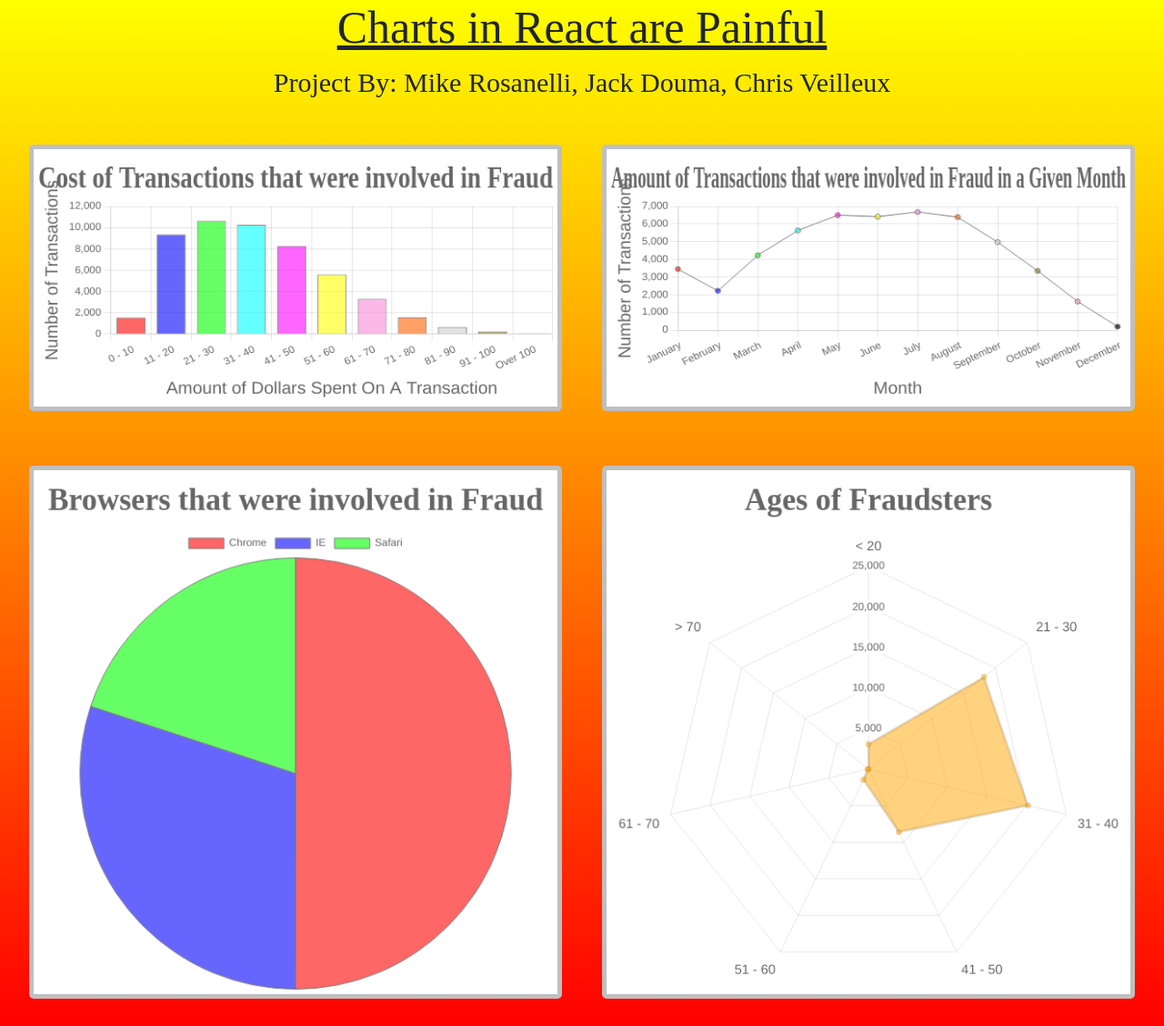
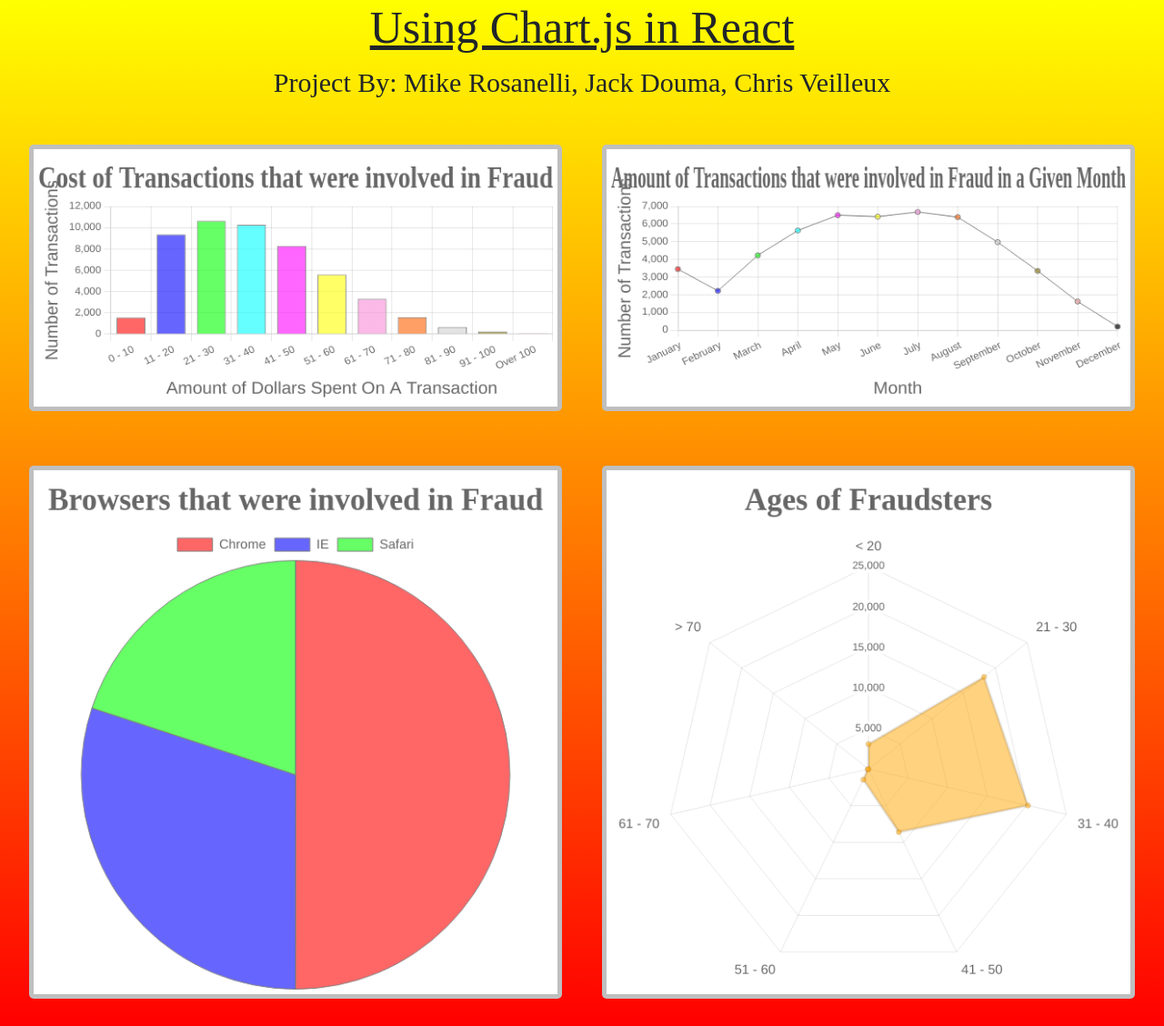
Before and after one commit to hylianmike/COMP1073-ReactProject, a React (Create React App) app: page / in a window 1280 px wide. Shown: the whole page at 91% size. Built offline with nearby package versions, Linux system fonts and the light colour scheme.

Commit message:
added comments

```diff
--- a/src/App.js
+++ b/src/App.js
@@ -1,15 +1,21 @@
+// import components from components directory
 import { Chart as Chartjs } from 'chart.js/auto';
 import BarChart from './components/Bar';
 import LineChart from './components/Line';
 import PieChart from './components/Pie';
 import RadarChart from './components/Radar';
 
+// main App function
 function App() {
 return (
+	// return div with a container-fluid class
 	<div className="App container-fluid">
+		{/* link bootstrap */}
 		<link href="https://cdn.jsdelivr.net/npm/bootstrap@5.0.2/dist/css/bootstrap.min.css" rel="stylesheet" integrity="sha384-EVSTQN3/azprG1Anm3QDgpJLIm9Nao0Yz1ztcQTwFspd3yD65VohhpuuCOmLASjC" crossorigin="anonymous"></link>
-		<h1 className='text-center'><u>Charts in React are Painful</u></h1>
+		{/* title and header for the site */}
+		<h1 className='text-center'><u>Using Chart.js in React</u></h1>
 		<p className='text-center'>Project By: Mike Rosanelli, Jack Douma, Chris Veilleux</p>
+		{/* first row that contains two divs, that has the bar chart and line charts */}
 		<div className='row'>
 			<div className='col-lg-6 col-md-12'>
 				<BarChart />
@@ -18,6 +24,7 @@ return (
 				<LineChart />
 			</div>
 		</div>
+		{/* second row that contains two dive, that has the pie and radar charts */}
 		<div className='row'>
 			<div className='col-lg-6 col-md-12'>
 				<PieChart />
@@ -30,4 +37,5 @@ return (
 );
 }
 
+// export the App
 export default App;
--- a/src/components/Pie.js
+++ b/src/components/Pie.js
@@ -1,12 +1,15 @@
+// import component and Pie
 import React, { Component } from "react";
 import { Pie } from 'react-chartjs-2';
 
+// create a class that extends to the component class
 class PieChart extends Component
 {
+    // constructor for the component
     constructor(props)
     {
         super(props);
-
+        // set the state to the data for the chart
         this.state =
         {
             chartData:
@@ -38,12 +41,15 @@ class PieChart extends Component
         }
     }
 
+    // render function that returns a div with a Bar chart from Chart.js
     render()
     {
         return(
             <div className="chart">
                 <Pie
+                    // set the data to the state variable
                     data={this.state.chartData}
+                    // set the options
                     options=
                     {{
                         plugins:
@@ -59,9 +65,18 @@ class PieChart extends Component
                                     family: "'Times New Roman', Times, serif",
                                 }
                             },
+                            // configure the text for the legend to be larger
+                            legend:
+                            {
+                                labels:
+                                {
+                                    font:
+                                    {
+                                        size: 15
+                                    }
+                                }
 
-                            // remove legend from appearing
-                            legend:{ display: true }
+                            }
                         }
                     }}
                 />
```
Also changed, not shown: src/components/Bar.js (+7 -0 lines), src/components/Line.js (+7 -1 lines), src/components/Radar.js (+8 -0 lines).
